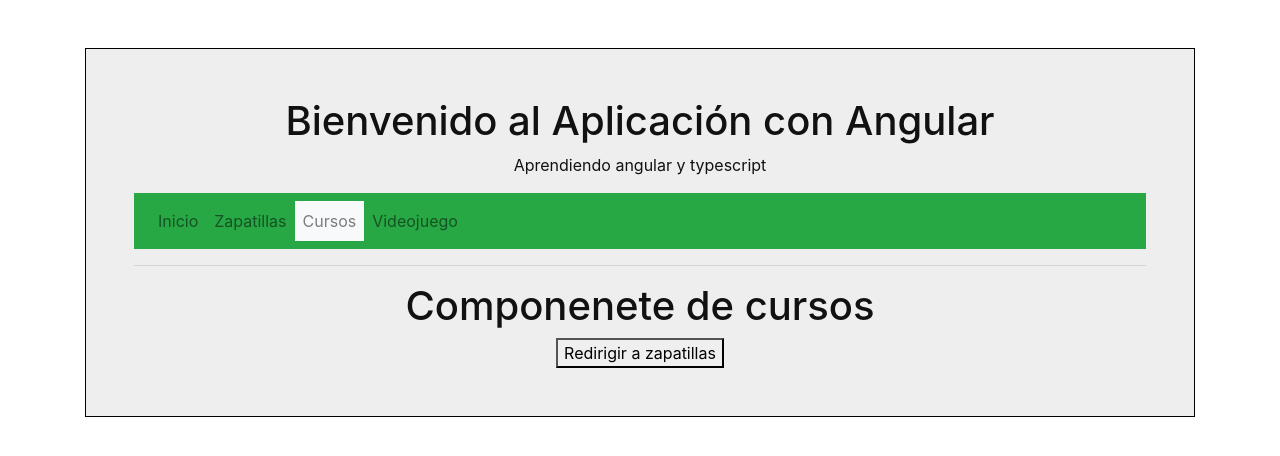
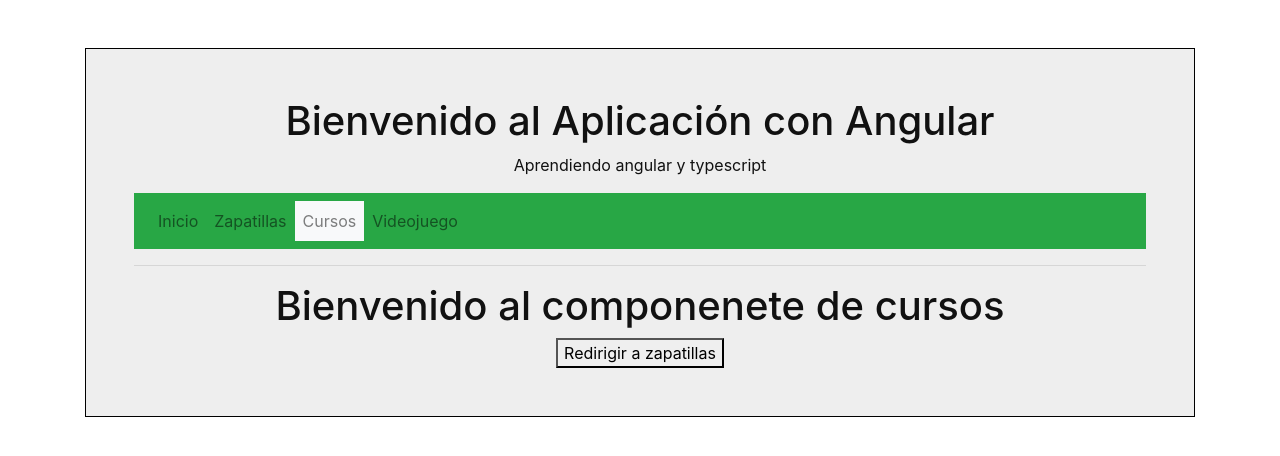
Before and after one commit to ibanfernandez/aprendiendoAngular, an Angular app: page /cursos in a window 1280 px wide. Shown: the top 456 px of the page. Built offline with nearby package versions, Linux system fonts and the light colour scheme.

Commit message:
Version alternativa para rama develop

```diff
--- a/src/app/cursos/cursos.component.html
+++ b/src/app/cursos/cursos.component.html
@@ -1,4 +1,4 @@
-<h1>Componenete de cursos</h1>
+<h1>Bienvenido al componenete de cursos</h1>
 
 <button (click)="redirigir()">Redirigir a zapatillas</button>
 <h3 *ngIf="nombre">Bienvenido {{ nombre }} </h3>
```
